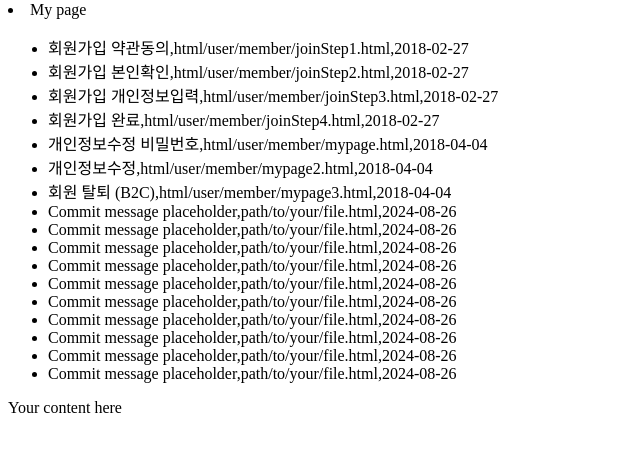
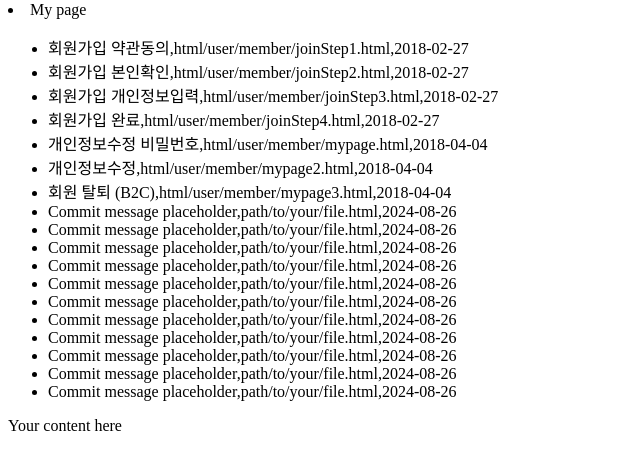
Before and after one commit to brand-strategy/Cylearn, a plain HTML site: page index.html in a window 1280 px wide. Shown: the part 79-548 px from the top of the page, without its empty margins (0-640 px from the left). Drawn offline with Linux system fonts and the light colour scheme.

Commit message:
Add new <li> elements to index.html

```diff
--- a/index.html
+++ b/index.html
@@ -17,7 +17,7 @@
 <li>회원가입 완료,html/user/member/joinStep4.html,2018-02-27</li>
 <li>개인정보수정 비밀번호,html/user/member/mypage.html,2018-04-04</li>
 <li>개인정보수정,html/user/member/mypage2.html,2018-04-04</li>
-<li>회원 탈퇴 (B2C),html/user/member/mypage3.html,2018-04-04</li><li>Commit message placeholder,path/to/your/file.html,2024-08-26</li><li>Commit message placeholder,path/to/your/file.html,2024-08-26</li><li>Commit message placeholder,path/to/your/file.html,2024-08-26</li><li>Commit message placeholder,path/to/your/file.html,2024-08-26</li><li>Commit message placeholder,path/to/your/file.html,2024-08-26</li><li>Commit message placeholder,path/to/your/file.html,2024-08-26</li><li>Commit message placeholder,path/to/your/file.html,2024-08-26</li><li>Commit message placeholder,path/to/your/file.html,2024-08-26</li><li>Commit message placeholder,path/to/your/file.html,2024-08-26</li><li>Commit message placeholder,path/to/your/file.html,2024-08-26</li>
+<li>회원 탈퇴 (B2C),html/user/member/mypage3.html,2018-04-04</li><li>Commit message placeholder,path/to/your/file.html,2024-08-26</li><li>Commit message placeholder,path/to/your/file.html,2024-08-26</li><li>Commit message placeholder,path/to/your/file.html,2024-08-26</li><li>Commit message placeholder,path/to/your/file.html,2024-08-26</li><li>Commit message placeholder,path/to/your/file.html,2024-08-26</li><li>Commit message placeholder,path/to/your/file.html,2024-08-26</li><li>Commit message placeholder,path/to/your/file.html,2024-08-26</li><li>Commit message placeholder,path/to/your/file.html,2024-08-26</li><li>Commit message placeholder,path/to/your/file.html,2024-08-26</li><li>Commit message placeholder,path/to/your/file.html,2024-08-26</li><li>Commit message placeholder,path/to/your/file.html,2024-08-26</li>
 </ul>
 </li>
 </body>
```
